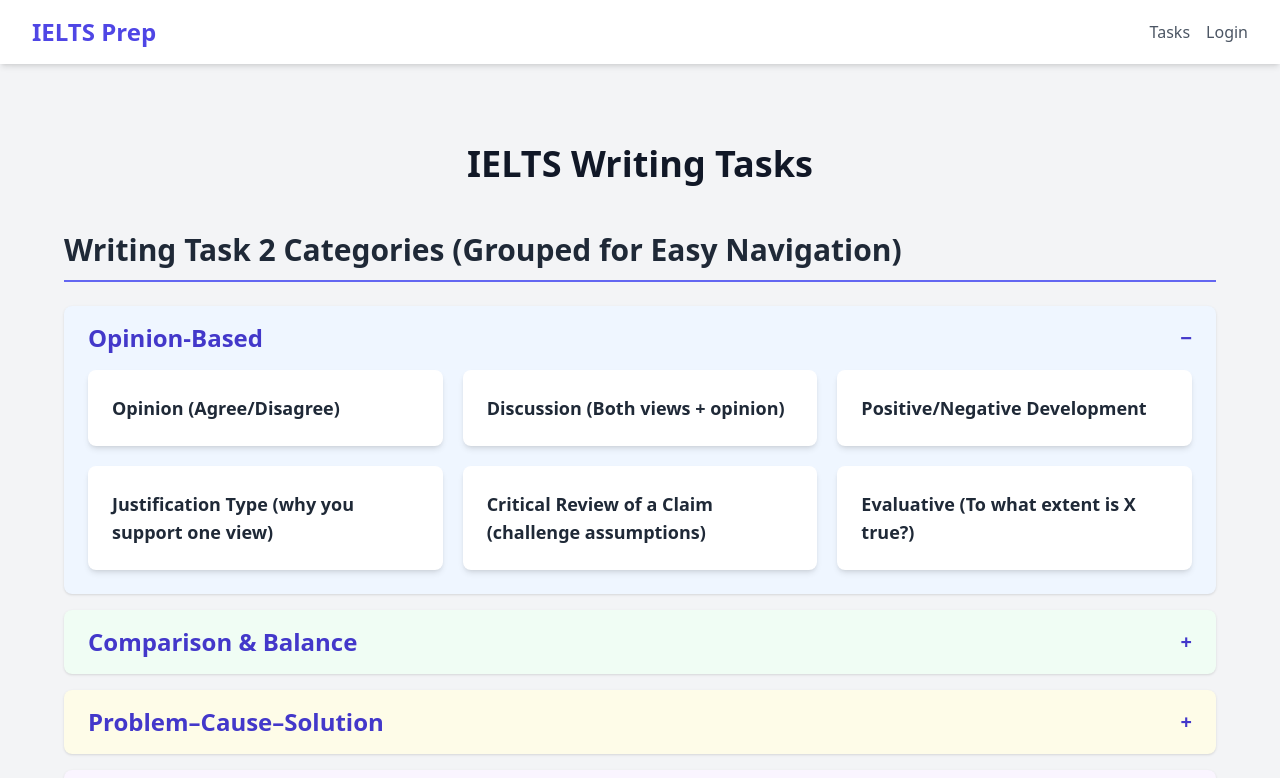
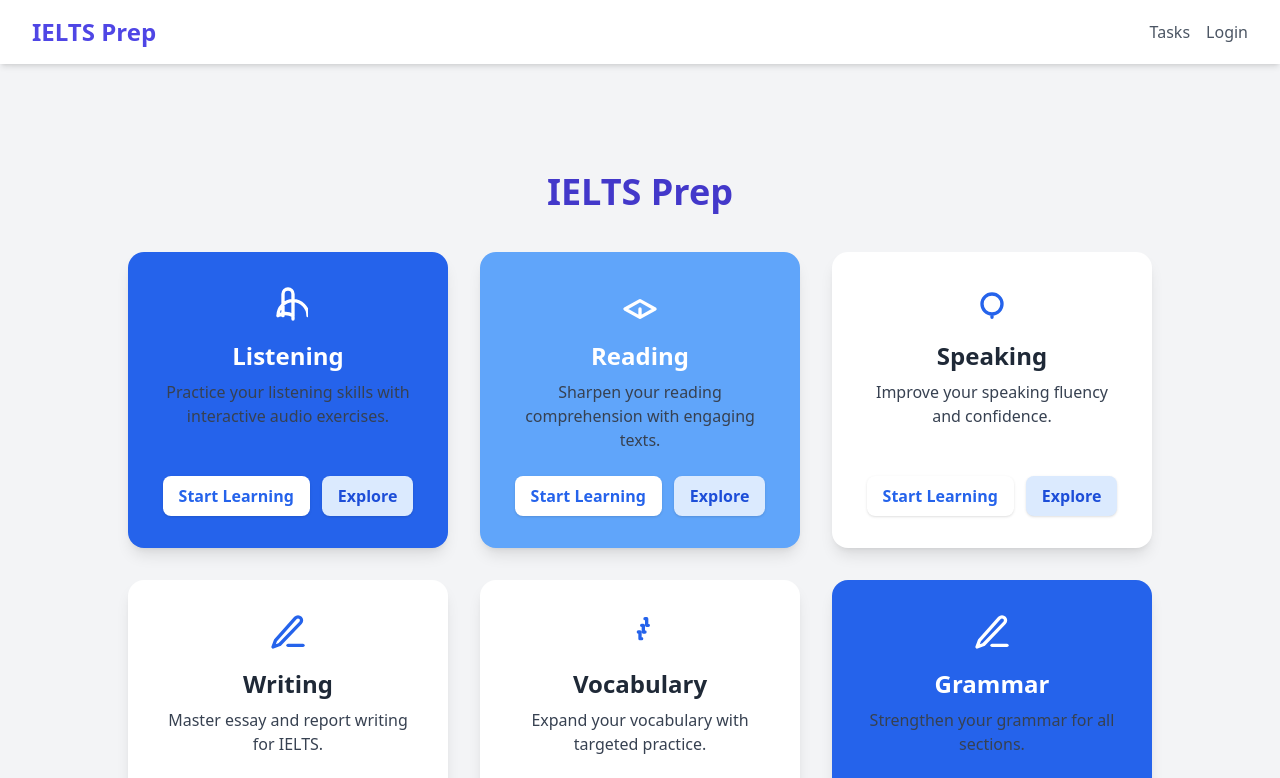
Before and after one commit to bimpro-edu/ieltslearning, a React (Vite) app in the folder frontend/: page / in a window 1280 px wide. Shown: the top 778 px of the page. Built offline with nearby package versions, Linux system fonts and the light colour scheme.

Commit message:
new homepage

```diff
--- a/frontend/src/App.jsx
+++ b/frontend/src/App.jsx
@@ -1,8 +1,9 @@
 import React from 'react';
 import { BrowserRouter as Router, Routes, Route, Link } from 'react-router-dom';
 import { AuthProvider, useAuth } from './context/AuthContext';
+import HomePage from './pages/HomePage';
+import LessonPage from './pages/LessonPage';
 import LessonsListPage from './pages/LessonsListPage';
-import LessonPage from './pages/LessonPage';
 import ExercisePage from './pages/ExercisePage';
 import LoginPage from './pages/LoginPage';
 import SignupPage from './pages/SignupPage';
@@ -31,7 +32,8 @@ function App() {
           <main className="py-8 sm:py-12">
             <div className="container mx-auto px-4 sm:px-6 lg:px-8">
               <Routes>
-                <Route path="/" element={<LessonsListPage />} />
+                <Route path="/" element={<HomePage />} />
+                <Route path="/lessons" element={<LessonsListPage />} />
                 <Route path="/lessons/:lessonId" element={<LessonPage />} />
                 <Route path="/exercises/:exerciseId" element={<ExercisePage />} />
                 <Route path="/login" element={<LoginPage />} />
--- /dev/null
+++ b/frontend/src/pages/HomePage.jsx
@@ -0,0 +1,80 @@
+import React from 'react';
+import { Link } from 'react-router-dom';
+
+const cardData = [
+  {
+    title: 'Listening',
+    to: '/tasks/listening',
+    color: 'bg-blue-600 text-white',
+    icon: (
+      <svg className="w-10 h-10 mx-auto mb-4" fill="none" stroke="currentColor" strokeWidth="2" viewBox="0 0 24 24"><path strokeLinecap="round" strokeLinejoin="round" d="M9 19V6a3 3 0 016 0v13m-9 0a9 9 0 0118 0m-9 0v2m0-2a9 9 0 00-9 0" /></svg>
+    ),
+    description: 'Practice your listening skills with interactive audio exercises.'
+  },
+  {
+    title: 'Reading',
+    to: '/tasks/reading',
+    color: 'bg-blue-400 text-white',
+    icon: (
+      <svg className="w-10 h-10 mx-auto mb-4" fill="none" stroke="currentColor" strokeWidth="2" viewBox="0 0 24 24"><path strokeLinecap="round" strokeLinejoin="round" d="M12 20l9-5-9-5-9 5 9 5zm0 0v-5" /></svg>
+    ),
+    description: 'Sharpen your reading comprehension with engaging texts.'
+  },
+  {
+    title: 'Speaking',
+    to: '/tasks/speaking',
+    color: 'bg-white',
+    icon: (
+      <svg className="w-10 h-10 mx-auto mb-4 text-blue-600" fill="none" stroke="currentColor" strokeWidth="2" viewBox="0 0 24 24"><path strokeLinecap="round" strokeLinejoin="round" d="M12 18v2m0-2a6 6 0 100-12 6 6 0 000 12zm0 0v2m0-2a6 6 0 01-6-6" /></svg>
+    ),
+    description: 'Improve your speaking fluency and confidence.'
+  },
+  {
+    title: 'Writing',
+  to: '/lessons',
+    color: 'bg-white',
+    icon: (
+      <svg className="w-10 h-10 mx-auto mb-4 text-blue-600" fill="none" stroke="currentColor" strokeWidth="2" viewBox="0 0 24 24"><path strokeLinecap="round" strokeLinejoin="round" d="M12 20h9" /><path strokeLinecap="round" strokeLinejoin="round" d="M16.5 3.5a2.121 2.121 0 113 3L7 19.5 3 21l1.5-4L16.5 3.5z" /></svg>
+    ),
+    description: 'Master essay and report writing for IELTS.'
+  },
+  {
+    title: 'Vocabulary',
+    to: '/tasks/vocabulary',
+    color: 'bg-white',
+    icon: (
+      <svg className="w-10 h-10 mx-auto mb-4 text-blue-600" fill="none" stroke="currentColor" strokeWidth="2" viewBox="0 0 24 24"><path strokeLinecap="round" strokeLinejoin="round" d="M13 16h-1v-4h-1m4 0h-1v-4h-1m4 0h-1v-4h-1" /></svg>
+    ),
+    description: 'Expand your vocabulary with targeted practice.'
+  },
+  {
+    title: 'Grammar',
+    to: '/tasks/grammar',
+    color: 'bg-blue-600 text-white',
+    icon: (
+      <svg className="w-10 h-10 mx-auto mb-4" fill="none" stroke="currentColor" strokeWidth="2" viewBox="0 0 24 24"><path strokeLinecap="round" strokeLinejoin="round" d="M12 20h9" /><path strokeLinecap="round" strokeLinejoin="round" d="M16.5 3.5a2.121 2.121 0 113 3L7 19.5 3 21l1.5-4L16.5 3.5z" /></svg>
+    ),
+    description: 'Strengthen your grammar for all sections.'
+  }
+];
+
+const HomePage = () => (
+  <div className="min-h-screen flex flex-col items-center justify-center bg-gray-100 py-12">
+    <h1 className="text-4xl font-bold mb-10 text-primary-700">IELTS Prep</h1>
+    <div className="grid grid-cols-1 sm:grid-cols-2 lg:grid-cols-3 gap-8 w-full max-w-5xl">
+      {cardData.map((card, idx) => (
+        <div key={card.title} className={`rounded-2xl shadow-lg p-8 flex flex-col justify-between ${card.color} transition-all duration-200 hover:shadow-2xl`}>
+          {card.icon}
+          <h2 className="text-2xl font-bold mb-2 text-center">{card.title}</h2>
+          <p className="text-center mb-6 text-gray-200 lg:text-gray-700">{card.description}</p>
+          <div className="flex justify-center gap-3 mt-auto">
+            <Link to={card.to} className="bg-white text-blue-600 px-4 py-2 rounded-lg font-semibold shadow hover:bg-blue-50 transition">Start Learning</Link>
+            <Link to={card.to} className="bg-blue-100 text-blue-700 px-4 py-2 rounded-lg font-semibold shadow hover:bg-blue-200 transition">Explore</Link>
+          </div>
+        </div>
+      ))}
+    </div>
+  </div>
+);
+
+export default HomePage;
```
